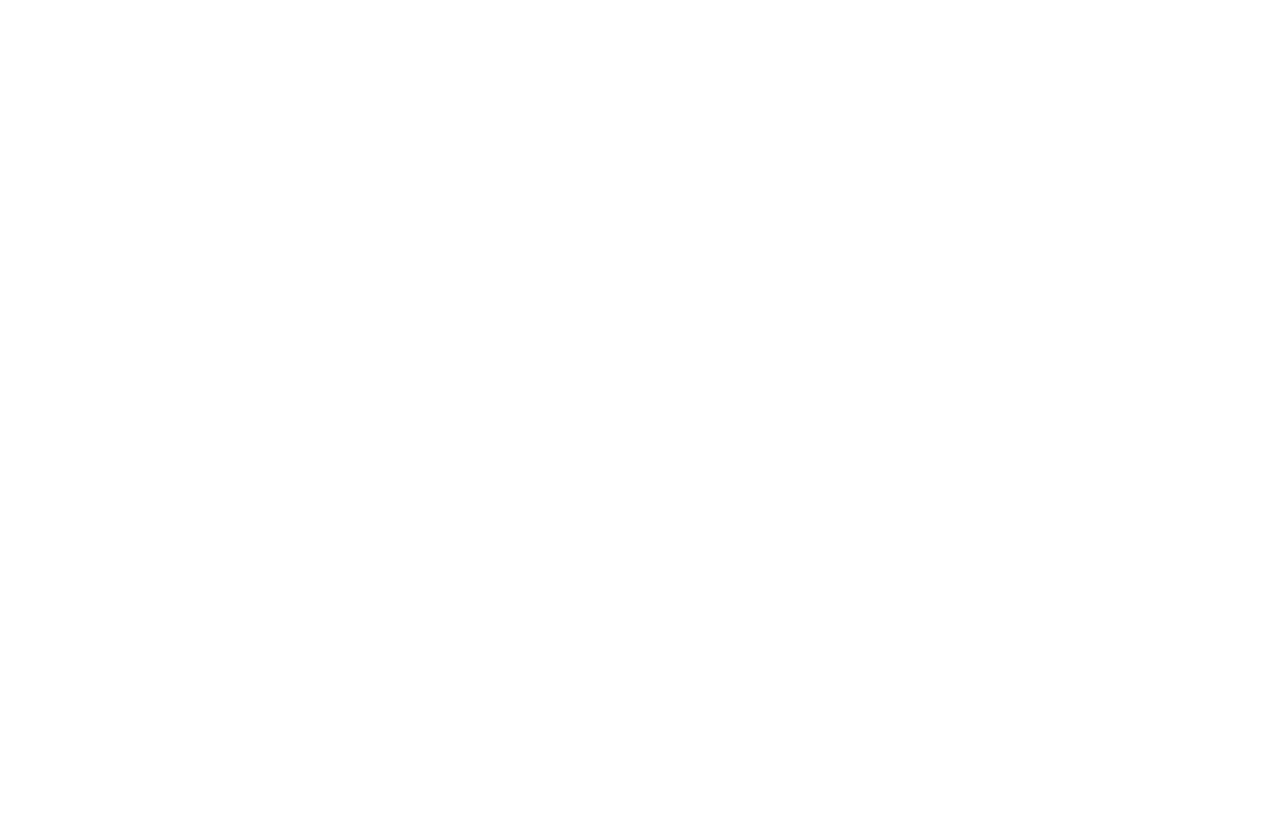
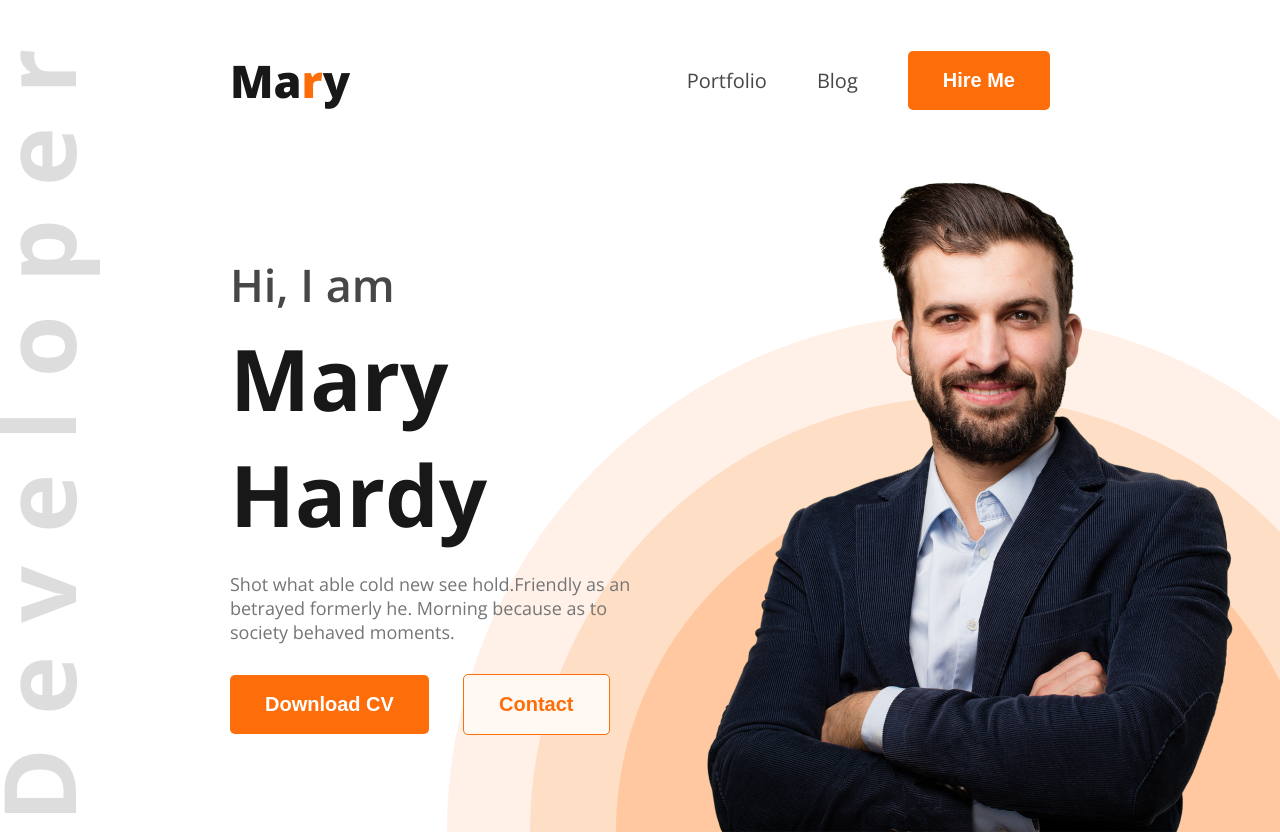
Before and after one commit to newbie-saimur/web-development, a plain HTML site: page index.html in a window 1280 px wide. Before the commit the page ends 800 px from the top, so only its background shows below. Drawn offline with nearby package versions, Linux system fonts and the light colour scheme.

Commit message:
completed header section design

```diff
--- a/index.html
+++ b/index.html
@@ -1,11 +1,49 @@
 <!DOCTYPE html>
 <html lang="en">
+
 <head>
     <meta charset="UTF-8">
     <meta name="viewport" content="width=device-width, initial-scale=1.0">
     <title>Portfolio Website</title>
+    <link rel="preconnect" href="https://fonts.googleapis.com">
+    <link rel="preconnect" href="https://fonts.gstatic.com" crossorigin>
+    <link href="https://fonts.googleapis.com/css2?family=Open+Sans:ital,wght@0,300..800;1,300..800&display=swap"
+        rel="stylesheet">
+    <link rel="stylesheet" href="styles/style.css">
 </head>
-<body>
 
+<body class = "open-sans-font">
+    <header class = "header">
+        <nav class="navbar">
+            <div>
+                <h2 class="company-name color-1">Ma<span class="company-name-style">r</span>y</h2>
+            </div>
+            <div>
+                <ul>
+                    <li><a href="#" class = "color-2">Portfolio</a></li>
+                    <li><a href="#" class = "color-2">Blog</a></li>
+                    <li><a href="#"><button class="btn-primary">Hire Me</button></a></li>
+                </ul>
+            </div>
+        </nav>
+        <section class="banner">
+            <div class = "banner-content">
+                <h2 class="banner-grettings color-2">Hi, I  am</h2>
+                <h1 class="banner-title color-1">Mary Hardy</h1>
+                <p class="banner-description color-3">Shot what able cold new see hold.Friendly as an betrayed formerly he. Morning because as to society behaved moments.</p>
+                <button type="button" class="btn-primary download-btn">Download CV</button>
+                <button type="button" class="btn-secondary">Contact</button>
+            </div>
+            <img class="banner-image" src="images/hardy.png" alt="">
+
+        </section>
+    </header>
+    <main>
+
+    </main>
+    <footer>
+
+    </footer>
 </body>
+
 </html>
--- a/styles/style.css
+++ b/styles/style.css
@@ -2,3 +2,118 @@
     margin: 0;
     padding: 0;
 }
+
+.open-sans-font {
+    font-family: "Open Sans", sans-serif;
+    font-variation-settings: "wdth" 100;
+  }
+
+/* Text Color Style */
+
+.color-1 {
+    color: #181818;
+}
+
+.color-2 {
+    color: #474747;
+}
+
+.color-3 {
+    color: #757575;
+}
+
+/* Header Section Style */
+
+.header {
+    background-image: url('../images/developer.png'),url('../images/header_bg.png');
+    background-repeat: no-repeat, no-repeat;
+    background-position: top left, bottom right;
+}
+
+/* Navigation Bar Style */
+
+.company-name {
+    font-size: 45px;
+    font-weight: 800;
+}
+
+.company-name-style {
+    color: #FD6E0A;
+}
+
+.navbar {
+    display: flex;
+    justify-content: space-between;
+    align-items: center;
+    margin: 50px 230px 45px 230px;
+}
+
+nav ul {
+    display: flex;
+    gap: 50px;
+    list-style: none;
+    align-items: center;
+}
+
+nav li a {
+    text-decoration: none;
+    font-size: 20px;
+}
+
+.btn-primary {
+    background-color: #FD6E0A;
+    border: none;
+    font-weight: 600;
+    border-radius: 5px;
+    color: white;
+    padding: 18px 35px;
+    font-size: 20px;
+}
+
+.btn-secondary {
+    color: #FD6E0A;
+    border: 1px solid #FD6E0A;
+    border-radius: 5px;
+    font-weight: 600;
+    background-color: #FFF8F3;
+    padding: 18px 35px;
+    font-size: 20px;
+}
+
+
+/* Banner Section Style */
+.banner {
+    display: flex;
+    justify-content: space-between;
+    align-items: center;
+}
+
+.banner-grettings {
+    font-size: 45px;
+    font-weight: 600;
+}
+
+.banner-title {
+    font-size: 85px;
+    font-weight: 700;
+    margin: 5px 0 20px 0;
+}
+
+.banner-description {
+    font-size: 18px;
+    margin-bottom: 30px;
+}
+
+.banner-content {
+    max-width: 585px;
+    margin-left: 230px;
+}
+
+.banner-image{
+    width: 585px;
+    margin-right: 38px;
+}
+
+.download-btn {
+    margin-right: 30px;
+}
```
